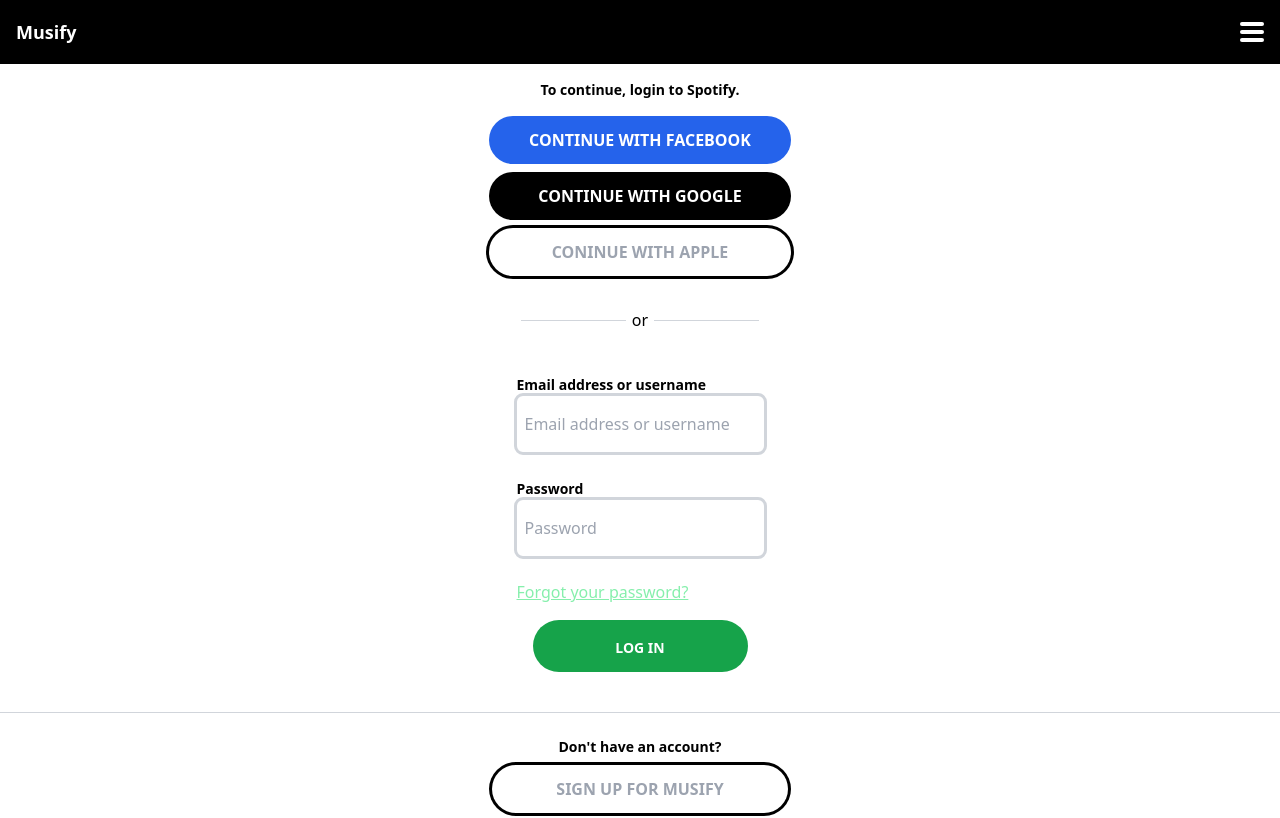
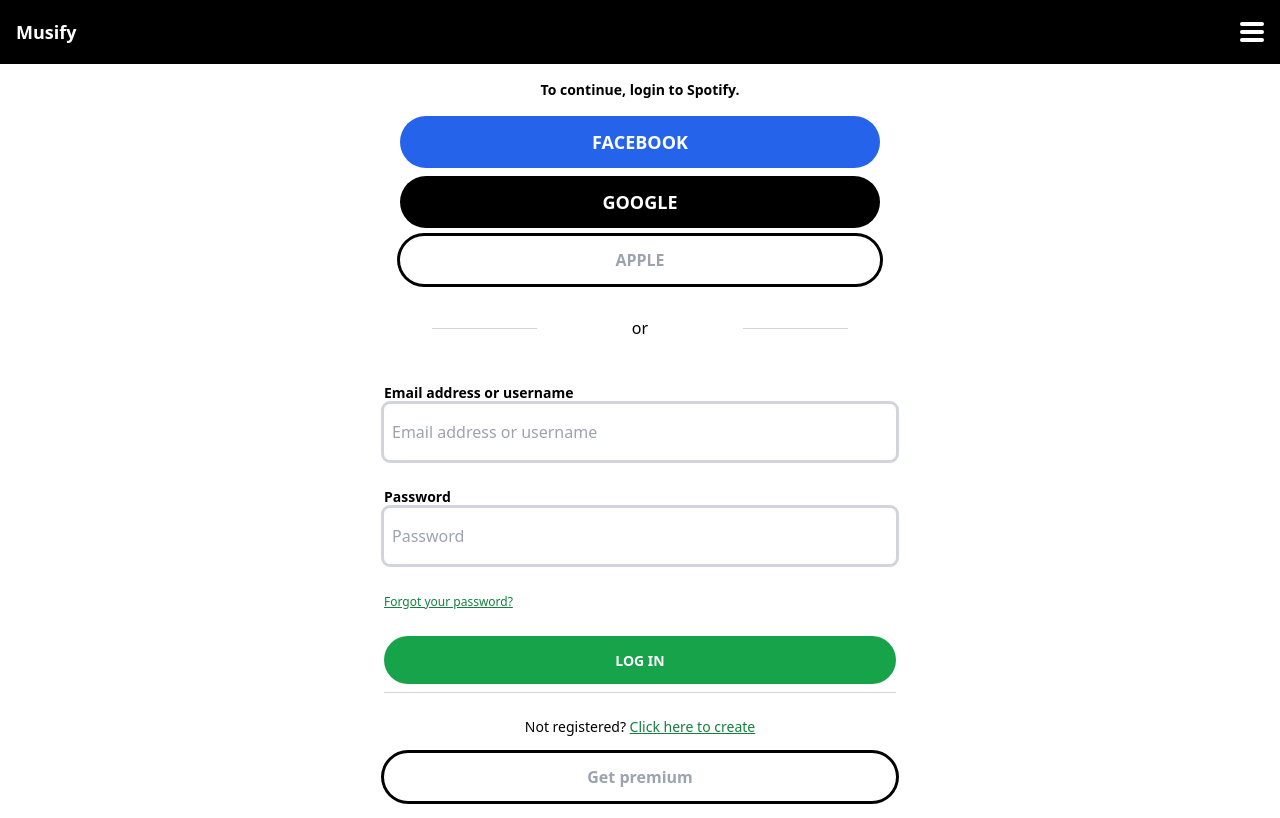
Before and after one commit to mystique09/musify, a SvelteKit app: page /login in a window 1280 px wide. Shown: the top 818 px of the page. Built offline with nearby package versions, Linux system fonts and the light colour scheme.

Commit message:
feat: migrate routes

```diff
--- a/src/routes/+layout.svelte
+++ b/src/routes/+layout.svelte
@@ -1,4 +1,5 @@
 <script>
+    import '@fontsource/montserrat';
 	import '../app.css';
 	import Navbar from '$lib/components/Navbar.svelte';
 	import Footer from '$lib/components/Footer.svelte';
--- a/src/routes/+page.svelte
+++ b/src/routes/+page.svelte
@@ -1,45 +1,28 @@
 <svelte:head>
 	<title>Musify</title>
+	<meta name="description" content="Musify - a Spotify clone made with Sveltekit" />
 </svelte:head>
-<div class="hero">
+
+<div
+	class="flex items-center justify-center flex-col h-screen relative p-8 text-center bg-blue-800 overflow-hidden"
+>
 	<div class="circle circle-1" />
-	<div class="header">
-		<h2>Listening is everything</h2>
+	<div class="mb-4">
+		<h2 class="text-green-400 font-bold text-2xl md:text-6xl">Listening is everything</h2>
 	</div>
-	<div class="para">Millions of songs and podcasts. No credit card needed.</div>
-	<div class="btn-container">
-		<a href="/signup">Get Musify free</a>
+	<p class="text-green-400 text-sm md:text-base tracking-wider">
+		Millions of songs and podcasts. No credit card needed.
+	</p>
+	<div class="mt-6 p-6">
+		<a
+			class="rounded-full bg-green-400 px-10 text-xs md:text-sm md:px-16 py-4 uppercase font-bold text-blue-800 text-none"
+			href="/signup">Get Musify free</a
+		>
 	</div>
 	<div class="circle circle-2" />
 </div>
 
-<style>
-	.hero {
-		@apply flex items-center justify-center flex-col h-screen relative p-8 text-center bg-blue-800 overflow-hidden;
-	}
-
-	.header {
-		@apply mb-4;
-	}
-
-	h2 {
-		@apply font-bold text-4xl;
-	}
-
-	h2,
-	.para {
-		@apply text-green-400;
-	}
-
-	.btn-container {
-		@apply mt-6 p-6;
-	}
-
-	a {
-		@apply rounded-full bg-green-400 px-8 py-4 uppercase text-sm font-bold text-blue-800;
-		text-decoration: none;
-	}
-
+<style lang="postcss">
 	.circle {
 		@apply absolute h-64 w-64 rounded-full bg-green-400;
 	}
--- a/src/routes/download/+page.svelte
+++ b/src/routes/download/+page.svelte
@@ -1,15 +1,21 @@
 <svelte:head>
 	<title>Musify - Download</title>
+    <meta name="description" content="Musify - Download" />
 </svelte:head>
 
-<div class="download">
-	<h2 class="premium-h1">Download Musify</h2>
-	<p>Play millions of songs and podcasts on your device.</p>
-	<button class="mt-6 py-4 px-12 bg-white rounded-full text-sm font-bold">Download</button>
+<div class="min-h-screen">
+	<div class="bg-green-400 p-2 h-screen flex flex-col items-center justify-center text-center">
+		<h2 class="text-2xl md:text-6xl font-bold text-black mb-2">Download Musify</h2>
+		<p class="mb-2 tracking-wider text-sm md:text-base">
+			Play millions of songs and podcasts on your device.
+		</p>
+		<button class="mt-6 py-4 px-20 bg-black tracking-wider rounded-full text-green-400 text-sm font-bold">Download</button>
 	</div>
-<div class="features">
-	<h2 class="premium-h2">One account, listen everywhere.</h2>
-	<ul>
+	<div class="flex flex-col items-center justify-center h-screen bg-black/90 text-center">
+		<h2 class="font-semibold text-xl  md:text-4xl tracking-wide text-green-400">
+			One account, listen everywhere.
+		</h2>
+		<ul class="mt-6 flex flex-col text-sm md:text-base gap-4 text-white tracking-wider">
 			<li>MOBILE</li>
 			<li>COMPUTER</li>
 			<li>TABLET</li>
@@ -21,28 +27,4 @@
 			<li><a href="/">WEB PLAYER</a></li>
 		</ul>
 	</div>
-
-<style>
-	.download {
-		@apply bg-green-400 h-96 flex flex-col items-center justify-center text-center;
-	}
-
-	.premium-h1 {
-		@apply text-2xl font-bold text-black mb-2;
-	}
-	p {
-		@apply mb-2;
-	}
-	.features {
-		@apply flex flex-col items-center justify-center h-screen bg-black text-center;
-	}
-	.premium-h2 {
-		@apply font-bold text-4xl text-white;
-	}
-	ul {
-		@apply mt-6 flex flex-col gap-4;
-	}
-	li {
-		@apply text-white;
-	}
-</style>
+</div>
--- a/src/routes/forgot-password/+page.svelte
+++ b/src/routes/forgot-password/+page.svelte
@@ -1,5 +1,6 @@
 <svelte:head>
 	<title>Musify - Forgot Password</title>
+    <meta name="description" content="Musify - Password reset" />
 </svelte:head>
 
 <div class="h-screen">
--- a/src/routes/login/+page.svelte
+++ b/src/routes/login/+page.svelte
@@ -6,14 +6,16 @@
 
 <svelte:head>
 	<title>Musify - Login</title>
+	<meta name="description" content="Musify - Signin to Musify" />
 </svelte:head>
 
-<div class="container md:flex md:flex-col md:items-center">
-	<h2>To continue, login to Spotify.</h2>
-	<div class="options">
-		<Button callback="/" type="submit" size="md" color="secondary">CONTINUE WITH FACEBOOK</Button>
-		<Button callback="/" type="submit" size="md" color="primary">CONTINUE WITH GOOGLE</Button>
-		<Button callback="/" type="submit" size="md" color="bordered">CONINUE WITH APPLE</Button>
+<div class="container container-lg m-auto p-4">
+	<div class="max-w-lg m-auto">
+		<h2 class="text-sm font-bold text-center">To continue, login to Spotify.</h2>
+		<div class="m-4 flex flex-col items-center">
+			<Button action="/" type="submit" size="lg" color="secondary">FACEBOOK</Button>
+			<Button action="/" type="submit" size="lg" color="primary">GOOGLE</Button>
+			<Button action="/" type="submit" size="lg" color="bordered">APPLE</Button>
 			<Divider text="or" />
 		</div>
 		<form>
@@ -24,38 +26,19 @@
 				id="username"
 			/>
 			<Input label="Password" placeholder="Password" name="password" id="password" />
-		<a class="forgot-password" href="/forgot-password">Forgot your password?</a>
-		<div class="container">
-			<Button callback="/" type="submit" size="lg" color="accent"
+			<a class="text-xs text-green-700" href="/forgot-password">Forgot your password?</a>
+			<div class="mt-6">
+				<Button action="/" type="submit" size="md" color="accent"
 					><span class="text-sm">LOG IN</span></Button
 				>
 			</div>
 		</form>
-</div>
 		<Divider text="" />
-<div class="no-account">
-	<a href="/signup">Don't have an account?</a>
-	<div class="flex items-center mt-2">
-		<Button callback="/premium" type="anchor" size="lg" color="bordered">SIGN UP FOR MUSIFY</Button>
+		<div class="flex flex-col items-center mt-6 font-bold text-black text-sm decoration-none">
+			<p class="font-light mb-4">
+				Not registered? <a class="text-green-700" href="/signup">Click here to create</a>
+			</p>
+			<Button action="/premium" type="anchor" size="md" color="bordered">Get premium</Button>
 		</div>
 	</div>
-
-<style>
-	.container {
-		@apply p-4;
-	}
-	h2 {
-		@apply text-sm font-bold text-center;
-	}
-	.options {
-		@apply m-4 flex flex-col items-center;
-	}
-	.no-account {
-		@apply flex flex-col items-center mt-6;
-	}
-
-	.no-account a {
-		text-decoration: none;
-		@apply font-bold text-black text-sm;
-	}
-</style>
+</div>
--- a/src/routes/premium/+page.svelte
+++ b/src/routes/premium/+page.svelte
@@ -4,35 +4,39 @@
 
 <svelte:head>
 	<title>Musify - Premium Subscription</title>
+    <meta name="description" content="Musify - Premium" />
 </svelte:head>
 
-<div class="text-left p-6 premium1 h-96 bg-blue-600">
+<div class="min-h-screen">
+	<div class="bg-blue-600">
+		<div class="max-w-xl m-auto text-center p-6 h-96 ">
 			<h2 class="font-bold text-white text-2xl">Get Premium free for 1 month</h2>
 			<p class="mt-2 font-normal text-lg text-white">Just ₱129/month after. Cancel anytime.</p>
 
 			<div class="options flex flex-col mt-6">
-		<Button callback="/" type="anchor" size="md" color="primary">Get Started</Button>
-		<Button callback="/" type="anchor" size="md" color="transparent">View Plans</Button>
+				<Button action="/" type="anchor" size="md" color="primary">Get Started</Button>
+				<Button action="/" type="anchor" size="md" color="transparent">View Plans</Button>
 			</div>
 			<p class="font-light text-sm text-white mt-4">
-		<a href="/terms-and-condition">Terms and conditions apply.</a> 1 month free not available for users
-		who have already tried Premium.
+				<a class="text-green-400" href="/terms-and-condition">Terms and conditions apply.</a> 1 month
+				free not available for users who have already tried Premium.
 			</p>
 		</div>
-<div class="text-center p-6 premium2 h-96 bg-indigo-700">
+	</div>
+	<div class="bg-indigo-700">
+		<div class="max-w-xl m-auto text-center p-6 h-96">
 			<h2 class="font-bold text-white text-2xl">Introducing Premium Mini</h2>
 			<p class="mt-2 font-normal text-lg text-white">
 				30 song downloads and unlimited ad-free music listening, on 1 mobile device.
 			</p>
 
 			<div class="options flex flex-col mt-6">
-		<Button callback="/" type="anchor" size="md" color="primary">GET 1 DAY FOR ₱7</Button>
-		<Button callback="/" type="anchor" size="md" color="transparent">GET 1 WEEK FOR ₱26</Button>
+				<Button action="/" type="anchor" size="md" color="primary">GET 1 DAY FOR ₱7</Button>
+				<Button action="/" type="anchor" size="md" color="transparent">GET 1 WEEK FOR ₱26</Button>
 			</div>
-	<p class="font-light text-sm text-white mt-8">
+			<p class="font-light text-sm text-green-400 mt-8">
 				<a href="/terms-and-condition">Terms and conditions apply.</a>
 			</p>
 		</div>
-
-<style>
-</style>
+	</div>
+</div>
--- a/src/routes/signup/+page.svelte
+++ b/src/routes/signup/+page.svelte
@@ -6,20 +6,23 @@
 
 <svelte:head>
 	<title>Musify - Signup</title>
+	<meta name="description" content="Musify - Signup to Musify for free" />
 </svelte:head>
 
-<div class="main">
-	<div class="signup-fb">
-		<h2 class="branding-logo">Musify</h2>
-		<div class="para">Sign up for free to start listening.</div>
+
+<div class="bg-white p-4">
+	<div class="max-w-lg m-auto">
+		<div class="py-4 text-center">
+			<h2 class="font-bold text-lg mb-2">Musify</h2>
+			<div class="text-2xl font-semibold m-8">Sign up for free to start listening.</div>
 			<div class="p-2">
-			<Button callback="/" size="lg" color="secondary" type="anchor">Signup with Facebook</Button>
+				<Button action="/" size="lg" color="secondary" type="anchor">Facebook</Button>
 				<Divider text="or" />
 			</div>
 		</div>
-	<div class="form-container">
-		<form id="signup-form" method="POST" accept-charset="utf-8">
-			<h2>Signup with your Email</h2>
+		<div class="px-4">
+			<form id="signup-form" method="POST">
+				<h2 class="text-center font-semibold text-base mb-6">Signup with your Email</h2>
 				<Input label="What's your Email?" placeholder="Enter your Email." name="email" id="email" />
 				<Input
 					label="Confirm your Email"
@@ -40,36 +43,13 @@
 					id="password"
 				/>
 				<p class="-mt-4 text-sm">This appears on your profile</p>
-			<div class="submit-btn-wrapper">
-				<Button callback="/" type="submit" size="lg" color="accent">Sign up</Button>
-				<p>
-					Have an account? <a href="/login">Login.</a>
+				<div class="mt-8 flex flex-col items-start justify-center">
+					<Button action="/" type="submit" size="md" color="accent">Sign up</Button>
+					<p class="text-sm">
+						Already have an account? <a class="text-green-700" href="/login">Login.</a>
 					</p>
 				</div>
 			</form>
 		</div>
 	</div>
-
-<style>
-	.main {
-		@apply bg-white p-4;
-	}
-	.signup-fb {
-		@apply py-4 text-center;
-	}
-	.branding-logo {
-		@apply font-bold text-lg mb-2;
-	}
-	.para {
-		@apply text-2xl font-semibold m-8;
-	}
-	.form-container {
-		@apply px-4;
-	}
-	h2 {
-		@apply text-center font-semibold text-base mb-6;
-	}
-	.submit-btn-wrapper {
-		@apply mt-8 flex flex-col items-center justify-center;
-	}
-</style>
+</div>
--- a/src/routes/terms-and-condition/+page.svelte
+++ b/src/routes/terms-and-condition/+page.svelte
@@ -4,14 +4,22 @@
 
 <svelte:head>
 	<title>Musify - Terms and Condition</title>
+	<meta name="description" content="Musify - a Spotify clone made with Sveltekit" />
 </svelte:head>
 
-<div
-	class="h-screen bg-blue-600 text-center text-white flex flex-col items-center justify-center p-2"
->
-	<h2 class="mb-4 font-bold text-4xl">Terms and Condition</h2>
-	<p class="mb-6 font-semibold text-gray-300 text-base">
-		This website is not the official Spotify website, this is just a hobby project.
-	</p>
-	<Button type="anchor" size="md" color="primary" callback="/">Go back to Homepage</Button>
+<div class="min-h-screen">
+	<div class="bg-blue-600">
+		<div
+			class="h-screen max-w-2xl m-auto text-center text-white flex flex-col items-center justify-center p-2"
+		>
+			<h2 class="mb-4 font-bold text-2xl md:text-6xl tracking-wide">Terms and Condition</h2>
+			<p class="mb-6 font-light text-sm tracking-wider">
+				This website is not the official Spotify website, this is just a hobby project hosten on
+				vercel. So, don't abuse the website.
+			</p>
+			<Button type="anchor" className="text-green-400" size="sm" color="" action="/"
+				>Go back to Homepage</Button
+			>
+		</div>
+	</div>
 </div>
```
Lines whose indentation alone changed are shown as unchanged.
